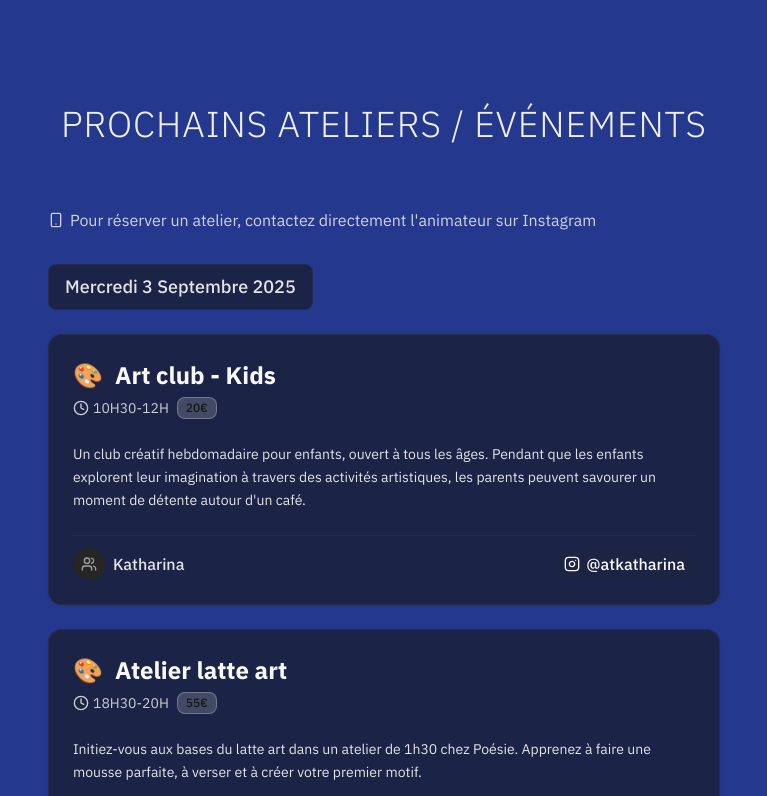
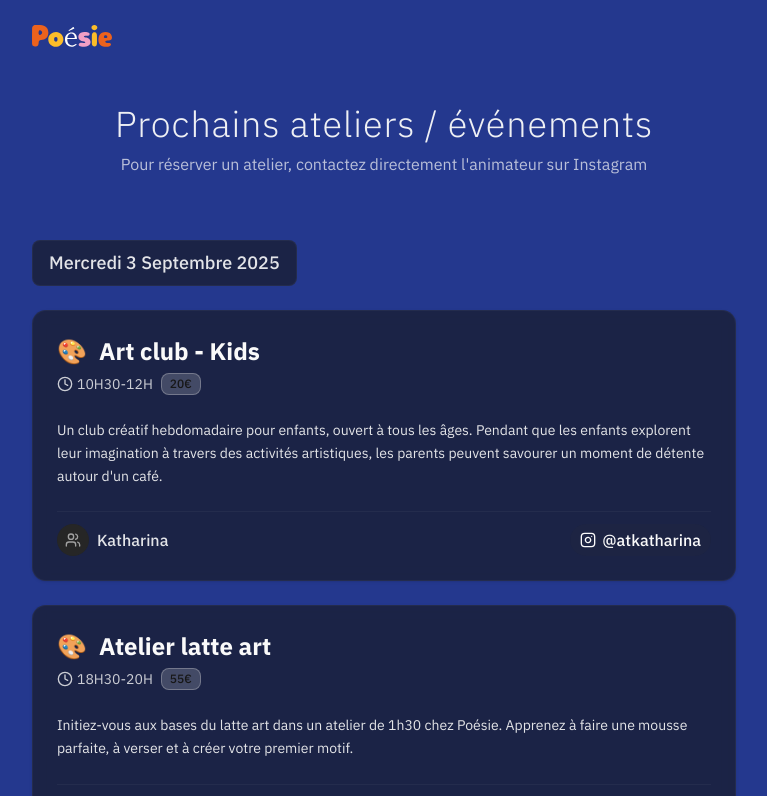
Before and after one commit to yohanlb/poesie-cafe, a Next.js app: page /events in a window 1280 px wide. Shown: the top 796 px of the page, without its empty margins (256-1023 px from the left). Built offline with nearby package versions, Linux system fonts and the light colour scheme.

Commit message:
feat: add Navbar component to events page and enhance layout for improved navigation

```diff
--- a/src/app/events/page.tsx
+++ b/src/app/events/page.tsx
@@ -1,5 +1,6 @@
 import Footer from "../../components/Footer";
 import EventCard from "../../components/EventCard";
+import Navbar from "../../components/Navbar";
 import { events } from "../../data/events";
 import {
   formatDate,
@@ -8,7 +9,6 @@ import {
 } from "../../lib/event-utils";
 import { Card, CardContent } from "../../components/ui/card";
 import { Badge } from "../../components/ui/badge";
-import { Smartphone } from "lucide-react";
 
 export default function Evenements() {
   const eventsByDate = groupEventsByDate(events);
@@ -16,34 +16,26 @@ export default function Evenements() {
 
   return (
     <main className="min-h-svh justify-between flex flex-col bg-background">
-      {/* Future Navbar */}
-      <nav className="h-18 w-full"></nav>
+      <div className="w-full max-w-3xl mx-auto px-4 sm:px-8">
+        <Navbar />
 
-      <div className="flex-grow flex flex-col items-center justify-center mx-4 sm:mx-8 py-8">
+        <div className="flex-grow flex flex-col items-center justify-center py-8">
           {/* Page Title */}
           <div className="text-center mb-8">
             <h1 className="text-2xl md:text-3xl lg:text-4xl font-light text-foreground/95 tracking-wide">
-            PROCHAINS ATELIERS / ÉVÉNEMENTS
+              Prochains ateliers / événements
             </h1>
-        </div>
-
-        <div className="h-6 md:h-8"></div>
-
-        {/* Reservation Info */}
-        <div className="w-full max-w-2xl">
-          <div className="flex items-center gap-1.5 text-foreground/80">
-            <Smartphone className="w-4 h-4" />
-            <p className="text-md font-normal">
+            <div className="h-2"></div>
+            <p className="text-foreground/70">
               Pour réserver un atelier, contactez directement l&apos;animateur
               sur Instagram
             </p>
-          </div>
           </div>
 
           <div className="h-6 md:h-8"></div>
 
           {/* Events Timeline */}
-        <div className="w-full max-w-2xl space-y-12">
+          <div className="w-full space-y-12">
             <section>
               {sortedDates.length > 0 ? (
                 <div className="space-y-8">
@@ -80,6 +72,7 @@ export default function Evenements() {
             </section>
           </div>
         </div>
+      </div>
 
       <Footer />
     </main>
--- /dev/null
+++ b/src/components/Navbar.tsx
@@ -0,0 +1,19 @@
+import Image from "next/image";
+import Link from "next/link";
+
+export default function Navbar() {
+  return (
+    <nav className="h-18 w-full flex items-center justify-start">
+      <Link href="/" className="flex items-center">
+        <Image
+          src="/images/poesie-logo.svg"
+          alt="Poésie"
+          width={80}
+          height={32}
+          priority
+          className="w-20 h-auto"
+        />
+      </Link>
+    </nav>
+  );
+}
```
Lines whose indentation alone changed are shown as unchanged.
